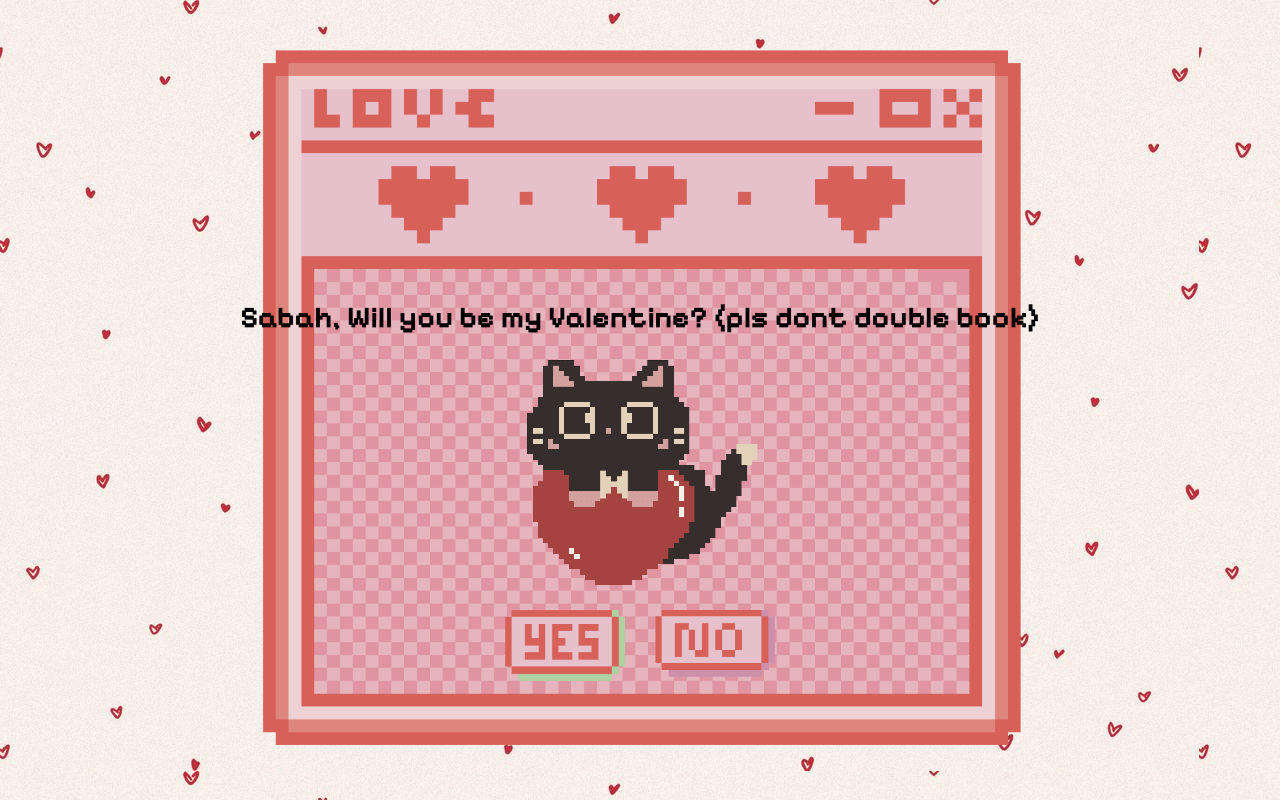
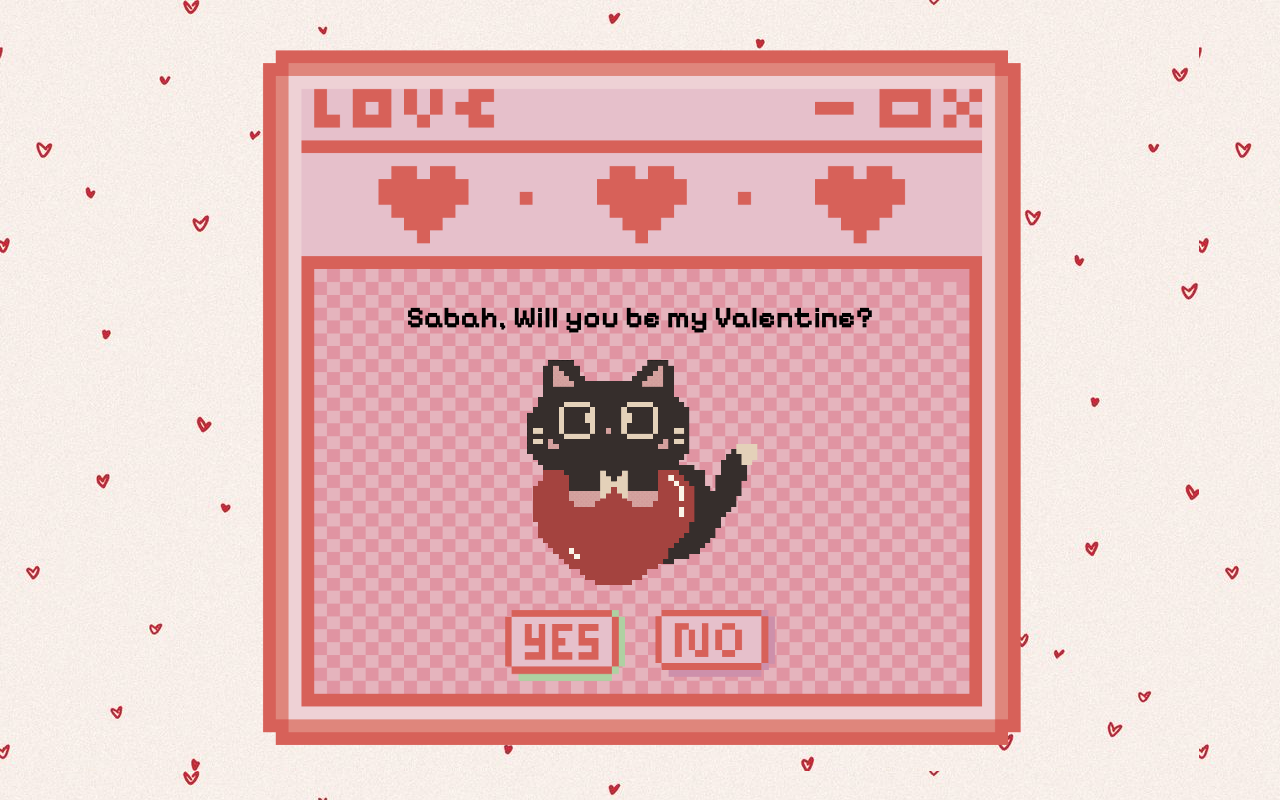
Before and after one commit to azsk4/valentine-ask, a plain HTML site: page index.html in a window 1280 px wide. Both pictures are taken after a click on the element "♡ Letter for Sabah ♡". Drawn offline with Linux system fonts and the light colour scheme; a web font is replaced by a local one.

Commit message:
Update index.html

```diff
--- a/index.html
+++ b/index.html
@@ -24,7 +24,7 @@
     <!-- Letter Screen -->
     <div id="letter-container">
       <div class="letter-window">
-        <h1 id="letter-title">Sabah, Will you be my Valentine? (pls dont double book)</h1>
+        <h1 id="letter-title">Sabah, Will you be my Valentine?</h1>
 
         <img src="cat_heart.gif" class="cat" id="letter-cat" />
 
```
